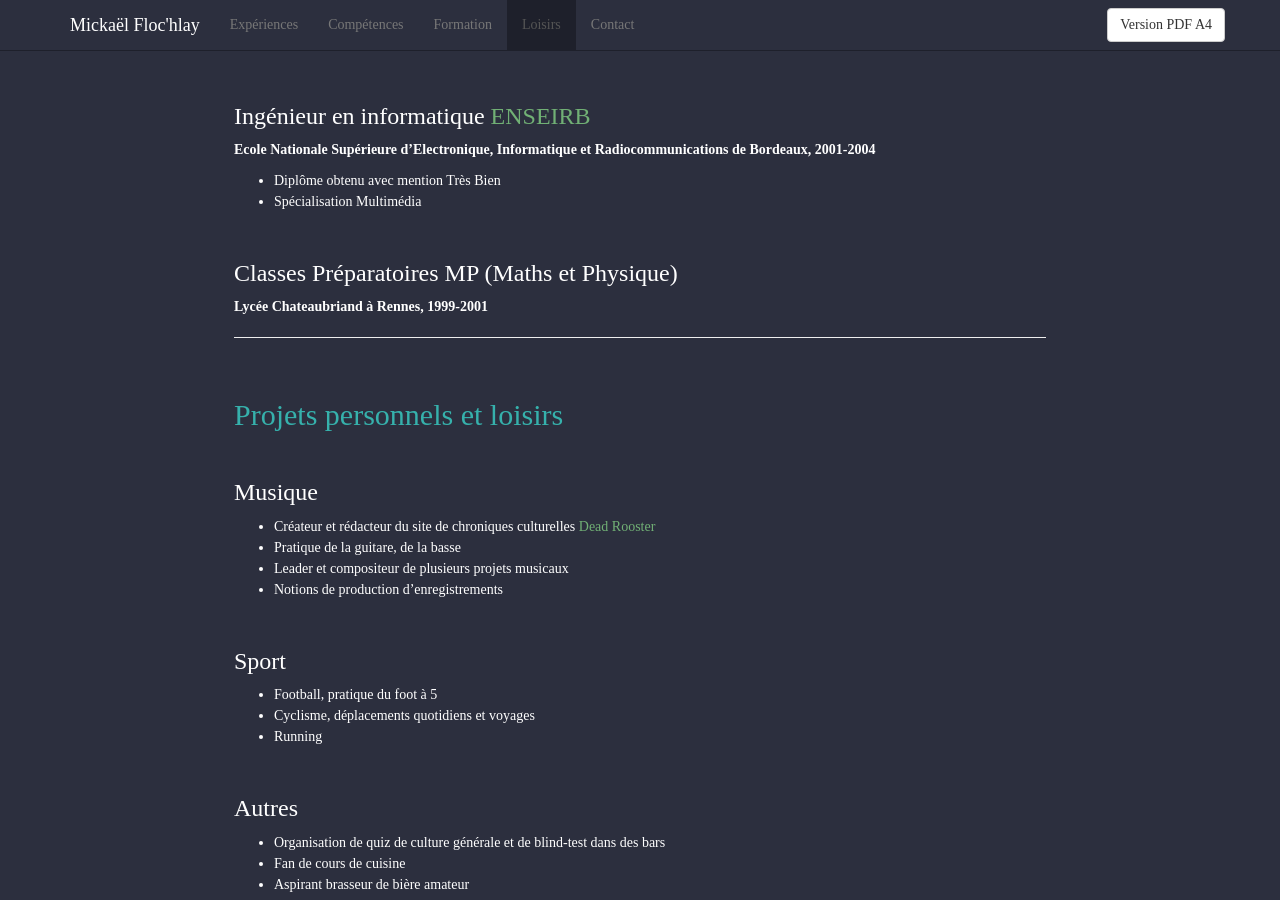
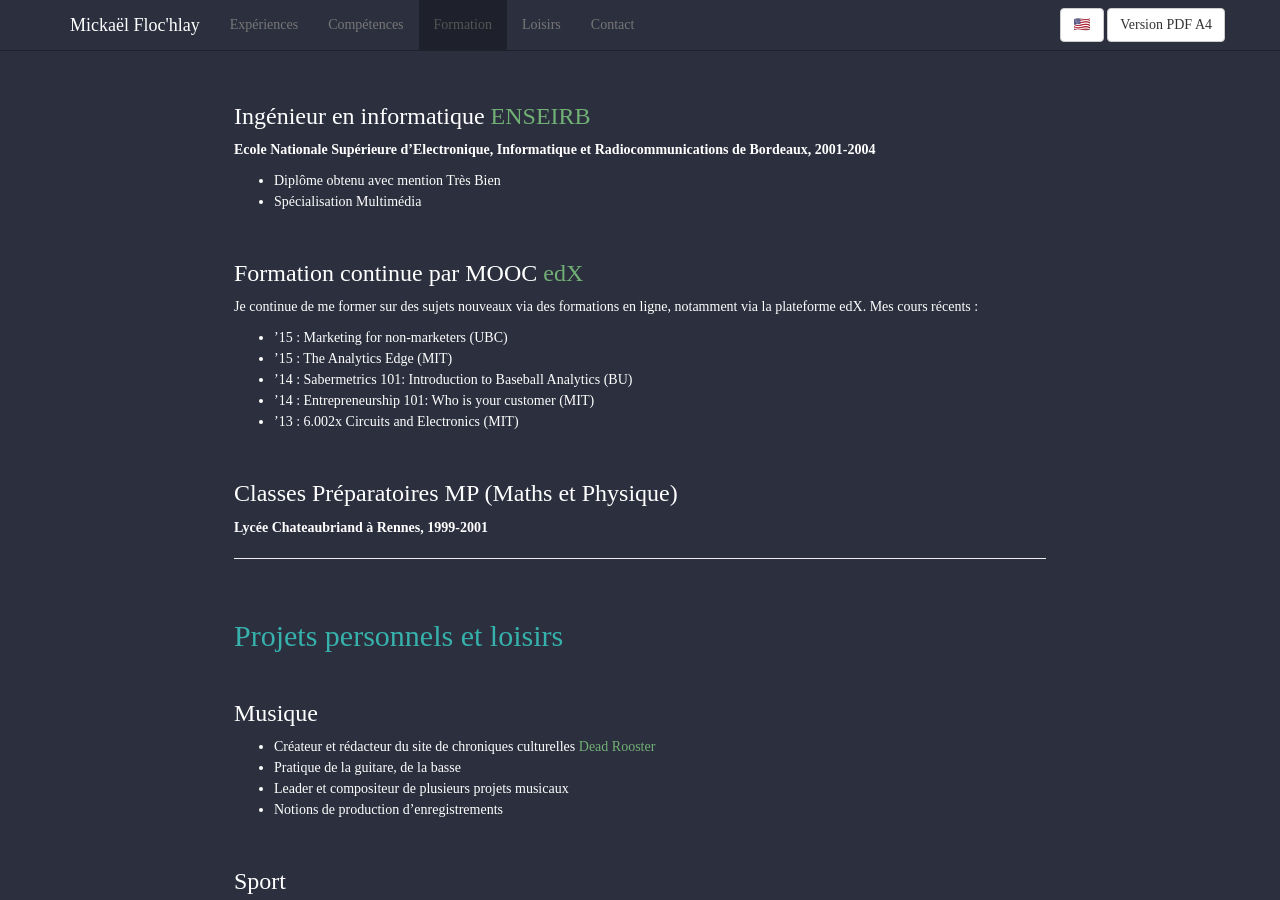
Before and after one commit to dirtyhenry/mickaelflochlay.com, a Jekyll site: the page built from cv.md, in a window 1280 px wide and 900 px high, scrolled down 3616 px. Built offline with Jekyll 4.4.1, drawn with Linux system fonts in a browser that asks for light colours; some of the changed text lies outside the part shown.

Commit message:
Add MOOC details + obfuscated information

```diff
--- a/_layouts/cv.html
+++ b/_layouts/cv.html
@@ -4,7 +4,7 @@
   <meta charset="utf-8">
   <meta http-equiv="x-ua-compatible" content="ie=edge">
   <title>{% if page.title %}{{ page.title | escape }}{% else %}{{ site.title | escape }}{% endif %}</title>
-  <meta name="description" content="{{ page.excerpt | default: site.description | strip_html | normalize_whitespace | truncate: 160 | escape }}">
+  <meta name="description" content="{{ page.description | default: page.excerpt | default: site.description | strip_html | normalize_whitespace | truncate: 160 | escape }}">
   <meta name="viewport" content="width=device-width, initial-scale=1">
 
   {% assign custom_url = site.url | append: site.baseurl %}
--- a/cv.md
+++ b/cv.md
@@ -1,7 +1,9 @@
 ---
 layout: cv
-title: CV développeur iOS Mickaël Floc'hlay
-description: TODO
+title: CV développeur iOS et web Mickaël Floc'hlay sur Paris
+description: >
+  CV détaillé en français du développeur full-stack iOS et Web Mickaël Floc'hlay,
+  basé à Paris et disponible pour des missions freelance.
 lang: fr
 ---
 
@@ -28,7 +30,10 @@
         <li><a href="#contactAnchor">Contact</a></li>
       </ul>
 
-      <button type="button" class="btn btn-default navbar-btn navbar-right">Version PDF A4</button>
+      <div class="navbar-right">
+        <a href="{{ "cv-en.html" | prepend: full_base_url }}" type="button" class="btn btn-default navbar-btn">🇺🇸</a>
+        <a href="{{ "assets/pdf/cv-mickael-flochlay-A4.pdf" | prepend: full_base_url }}" type="button" class="btn btn-default navbar-btn">Version PDF A4</a>
+      </div>
     </div>
   </div>
 </nav>
@@ -38,20 +43,20 @@
 
 # Mickaël Floc'hlay
 
-iOS, macOS & web full-stack Consultant & Developer
+iOS, macOS & web Consultant & full-stack Developer
 {: .lead}
 
-Je suis à la recherche de missions :
+Je suis à la recherche de missions :
 
 * de conseil en management agile d'équipes techniques
 * de développement full-stack mobile ou web
 
-Me contacter :
+Me contacter :
 
 
-* Email : mickael@flochlay.com (TODO: obfuscate)
-* Téléphone : +33 6 88 59 72 86
-* Web : http://www.mickaelflochlay.com
+* Email : <a href="javascript:window.location.href=atob('bWFpbHRvOm1pY2thZWxAZmxvY2hsYXkuY29tP3N1YmplY3Q9UHJpc2UgZGUgY29udGFjdCZib2R5PUplIHZldXggdHJhdmFpbGxlciBhdmVjIHZvdXMgOik=')" style="unicode-bidi: bidi-override; direction: rtl;">moc.yalhcolf@leakcim</a>
+* Téléphone : <a href="tel:33688597286">+33 6 88 59 72 86</a>
+* Web : <a href="{{ site.url }}">{{ site.url }}</a>
 
 ---
 
@@ -69,19 +74,19 @@
 de startups, où nous avons passé 4 mois en 2016 à nous former sur tous les
 aspects non techniques du développement d'une lean startup.
 
-En prestation de services, j'ai réalisé les projets suivants :
+En prestation de services, j'ai réalisé les projets suivants :
 
-*   [Deezer][deezer]/[Sourdoreille][sourdoreille] : recommandation de playlist
+*   [Deezer][deezer]/[Sourdoreille][sourdoreille] : recommandation de playlist
     automatique sous forme de widget Facebook
-*   [Tabaramounien][tabaramounien] : assistance technique sur des projets
+*   [Tabaramounien][tabaramounien] : assistance technique sur des projets
     interactifs pour la semaine du numérique de la mairie de Bordeaux
-*   [Tabaramounien][tabaramounien]/[N/ËW][newschool] : création d'un éditeur de
+*   [Tabaramounien][tabaramounien]/[N/ËW][newschool] : création d'un éditeur de
     diaporama en SVG à destination des élèves de l'école
-*   [*Petites Musiques de Trains*][trains] : réalisation du site web et de
+*   [*Petites Musiques de Trains*][trains] : réalisation du site web et de
     l'application iOS de cette web-série de voyages
-*   [Culturebox][culturebox]/[Sourdoreille][sourdoreille] : réalisation du site
+*   [Culturebox][culturebox]/[Sourdoreille][sourdoreille] : réalisation du site
     pour la web-série de concerts [*Les Contes du Paris Perché*][parisperche]
-*   [Sourdoreille][sourdoreille] : réalisation du site web de sondage décalé
+*   [Sourdoreille][sourdoreille] : réalisation du site web de sondage décalé
     [*Les Concerts, ce serait mieux sans*][concerts]
 
 ### CTO [eduPad][eduPad] <small>janvier ’12 / août ’14</small>
@@ -91,7 +96,7 @@
 
 * Recrutement et mise en place des process de l'équipe technique, que je manageais selon
   des principes inspirés des méthodes agiles et de scrum en particulier
-* Outillage pour l'industrialisation des apps de la société (plus de 50 titres par plateforme : iOS et Android)
+* Outillage pour l'industrialisation des apps de la société (plus de 50 titres par plateforme : iOS et Android)
 * Design et implémentation d'un back-office permettant la scalabilité de l'application, qui est passée
   de 5 000 à 250 000 downloads mensuels en moyenne
 * Environ 8 400 000 downloads lors de mon passage dans la société
@@ -101,16 +106,16 @@
 * Développement de logiciels pour iOS et Mac OS X
 * Développement de services et applications web
 * Consultant en informatique avec expertise en méthodes agiles (Lean, Scrum) et en mobilité
-* Mes références clients :
-    *   [Bandcamp][bandcamp] : développement web, Ruby et JavaScript
-    *   [X-Prime][xprime] : conseil iOS
-    *   [eduPad][eduPad] : conseil et développement iOS sur la suite logicielle iTooch
-    *   [Scimob][scimob] : conseil et développement iOS sur les applications Adele et Tymob
-    *   Picapoc : conseil et développement iOS
+* Mes références clients :
+    *   [Bandcamp][bandcamp] : développement web, Ruby et JavaScript
+    *   [X-Prime][xprime] : conseil iOS
+    *   [eduPad][eduPad] : conseil et développement iOS sur la suite logicielle iTooch
+    *   [Scimob][scimob] : conseil et développement iOS sur les applications Adele et Tymob
+    *   Picapoc : conseil et développement iOS
 
 ### Chef de projet Innovation [Capgemini][capgemini] <small>avril ’09 / juin ’10</small>
 
-Au sein de Capgemini Telecom Media Défense :
+Au sein de Capgemini Telecom Media Défense :
 
 * Identification, qualification et test de services mobiles innovants pour
   l'*Orange Trial Factory* (géolocalisation, services communautaires, etc.)
@@ -119,13 +124,13 @@
   BlackBerry pour Orange, Lyonnaise des Eaux, Natixis et le groupe Capgemini
 * Encadrement d'une équipe de 2 à 6 personnes
 * Suivi budgétaire de tous ces projets
-* Références iOS publiques :
+* Références iOS publiques :
     * [myCashMgmt][myCashMgmt] (pour Natixis)
     * Transform TV (pour Capgemini Consulting)
 
 ### Consultant Technique Java [Capgemini][capgemini] <small>décembre ’08 / avril ’09</small>
 
-Au sein de Capgemini Telecom Media Défense :
+Au sein de Capgemini Telecom Media Défense :
 
 * Audit de code et de méthodes projet en interne
 * Mise en place de pratiques agiles sur projets (intégration continue et
@@ -133,7 +138,7 @@
 
 ### Responsable Technique Java [Canal+][cplus]/[Capgemini][capgemini] <small>décembre ’05 / décembre ’08</small>
 
-En forfait, puis en régie au sein de Canal+ :
+En forfait, puis en régie au sein de Canal+ :
 
 *   Le projet Droits et Terminaux comprenait la conception, la réalisation
     *from scratch* du système de gestion des droits des abonnés Canal+, tout
@@ -147,7 +152,7 @@
 
 ### Développeur Java [Capgemini][capgemini] <small>janvier ’05 / décembre ’05</small>
 
-Au sein de Capgemini Telecom Media Défense :
+Au sein de Capgemini Telecom Media Défense :
 
 * Conception et développement Java sur des projets orientés télécom pour SFR, Bouygues et Comverse
 
@@ -156,7 +161,7 @@
 * Stage de fin d'étude
 * Intégration du langage de programmation GPU GLSL dans Open Inventor
 * Développement de démos et investigation sur les possibilités de programmation GPU
-* Environnement technique : C/C++, Visual C++, OpenGL, GLSL, DirectX, assembleur GPU
+* Environnement technique : C/C++, Visual C++, OpenGL, GLSL, DirectX, assembleur GPU
 
 ---
 
@@ -176,18 +181,18 @@
 
 * Expertise iOS
   * Développement d'applications en Objective-C et Swift
-  * Maîtrise des outils d'industrialisation : cocoapods, fastlane, intégration continue, etc.
+  * Maîtrise des outils d'industrialisation : cocoapods, fastlane, intégration continue, etc.
   * Expérience des frameworks principaux pour gérer les in-app purchases, la géolocalisation,
     les notifications, etc.
 * Expertise Ruby et Rails
   * Développement et design de back-office
   * Développement et design d'API
   * Base de données PostgresQL
-  * Expérience des outils de production : Heroku, New Relic, Docker, intégration
+  * Expérience des outils de production : Heroku, New Relic, Docker, intégration
     continue, etc.
 * Maîtrise de JavaScript et des environnements et frameworks Node.js,
   Ember.js, D3.js, CoffeeScript, etc.
-* Quelques outils de prédilection : Jekyll, GitHub, Fastmail, Amazon S3, Sass, etc.
+* Quelques outils de prédilection : Jekyll, GitHub, Fastmail, Amazon S3, Sass, etc.
 
 ### Webdesign
 
@@ -201,10 +206,10 @@
 
 ### Langues
 
-* Anglais : courant (environnement familial anglophone)
+* Anglais : courant (environnement familial anglophone)
   * 925 points au TOEIC et
   * 610 points au TOEFL en janvier 2003
-* Espagnol : niveau scolaire
+* Espagnol : niveau scolaire
 
 ---
 
@@ -218,6 +223,17 @@
 
 * Diplôme obtenu avec mention Très Bien
 * Spécialisation Multimédia
+
+### Formation continue par MOOC [edX][edX]
+
+Je continue de me former sur des sujets nouveaux via des formations en ligne,
+notamment via la plateforme edX. Mes cours récents :
+
+* ’15 : Marketing for non-marketers (UBC)
+* ’15 : The Analytics Edge (MIT)
+* ’14 : Sabermetrics 101: Introduction to Baseball Analytics (BU)
+* ’14 : Entrepreneurship 101: Who is your customer (MIT)
+* ’13 : 6.002x Circuits and Electronics (MIT)
 
 ### Classes Préparatoires MP (Maths et Physique)
 
@@ -285,3 +301,4 @@
 [cplus]: http://canalplus.fr
 [tgs]: http://www.vsg3d.com
 [ENSEIRB]: http://www.enseirb-matmeca.fr
+[edX]: https://www.edx.org
```
Also changed, not shown: 1 other file.
